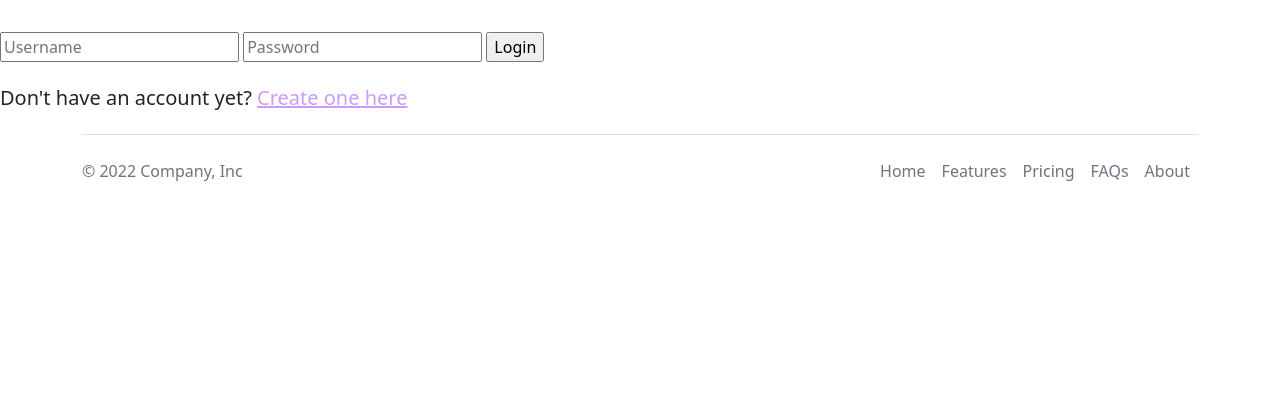
After one commit to EduardKakosyan/GroupProject, a Django app: page /account/login in a window 1280 px wide. The commit adds this page. Shown: the part 360-767 px from the top of the page. Run offline with Django 4.2, Linux system fonts and the light colour scheme; some libraries are stand-ins or nearby versions.

Commit message:
Create authentication for user

```diff
--- /dev/null
+++ b/Ebuy/account/templates/account/login.html
@@ -0,0 +1,17 @@
+{% extends "home/layout.html" %}
+
+{% block body %}
+    <h3>Hello</h3>
+    <br>
+    {% if message %}
+        <h5>{{ message }}</h5>
+    {% endif %}
+    <form action="{% url 'account:login' %}" method="post">
+        {% csrf_token %}
+        <input type="text", name="username", placeholder="Username">
+        <input type="password", name="password", placeholder="Password">
+        <input type="submit", value="Login">
+    </form>
+    <br>
+    <h5>Don't have an account yet? <a href="">Create one here</a></h5>
+{% endblock %}
--- /dev/null
+++ b/Ebuy/account/templates/account/user.html
@@ -0,0 +1,5 @@
+{% extends "home/layout.html" %}
+
+{% block body %}
+
+{% endblock %}
--- a/Ebuy/account/urls.py
+++ b/Ebuy/account/urls.py
@@ -4,5 +4,7 @@ from . import views
 
 app_name = "account"
 urlpatterns = [
-    path("", views.index, name = "index")
+    path("", views.index, name = "index"),
+    path("login", views.login_view, name="login"),
+    path("logout", views.logout_view, name="logout")
 ]
--- a/Ebuy/account/views.py
+++ b/Ebuy/account/views.py
@@ -1,4 +1,8 @@
 from django.shortcuts import render
+from django.http import HttpResponseRedirect
+from django.urls import reverse
+from django.contrib.auth.models import User
+from django.contrib.auth import authenticate, login, logout
 
 # Create your views here.
 from django.shortcuts import render
@@ -6,4 +10,27 @@ from django.shortcuts import render
 
 # Create your views here.
 def index(request):
-    return render(request, "account/index.html")
+    if not request.user.is_authenticated:
+        return HttpResponseRedirect(reverse("account:login"))
+    return render(request, "account/user.html")
+
+def login_view(request):
+    if request.method == "POST":
+        # Access and authenticate user
+        username = request.POST["username"]
+        password = request.POST["password"]
+
+        user = authenticate(request, username=username, password=password)
+
+        #If user is returned, log in, else, return login page
+        if user:
+            login(request, user)
+            return HttpResponseRedirect(reverse("account:index"))
+        else:
+            return render(request, "account/login.html", {
+                "message": "Invalid email or password, try again"
+            })
+    return render(request, "account/login.html")
+
+def logout_view(request):
+    pass
--- /dev/null
+++ b/Ebuy/cart/templates/cart/login.html
@@ -0,0 +1,3 @@
+<!-- Log in page that extends the layout of the home page-->
+
+{% extends "home/layout.html" %}
--- a/Ebuy/home/templates/home/layout.html
+++ b/Ebuy/home/templates/home/layout.html
@@ -41,10 +41,13 @@
         </button>
         <div class="collapse navbar-collapse justify-content-end" id = "navbarNavDropdown">
           <ul class="navbar-nav">
+            <!-- Search bar -->
             <form class="d-flex" role="search">
                 <input class="form-control me-2" type="search" placeholder="Search for anything" aria-label="Search">
                 <button type="submit" class="btn btn-outline-secondary">search</button>
               </form>
+
+            <!-- Account icon -->
             <li class="nav-item">
               <a class="nav-link" href="{% url 'account:index' %}"
                 ><svg
@@ -62,6 +65,8 @@
                   /></svg>
               </a>
             </li>
+
+            <!-- Cart icon -->
             <li class="nav-item">
               <a class="nav-link" href="{% url 'cart:index' %}"
                 ><svg
```
Also changed, not shown: Ebuy/account/templates/account/index.html (deleted, +0 -7 lines), Ebuy/db.sqlite3.
